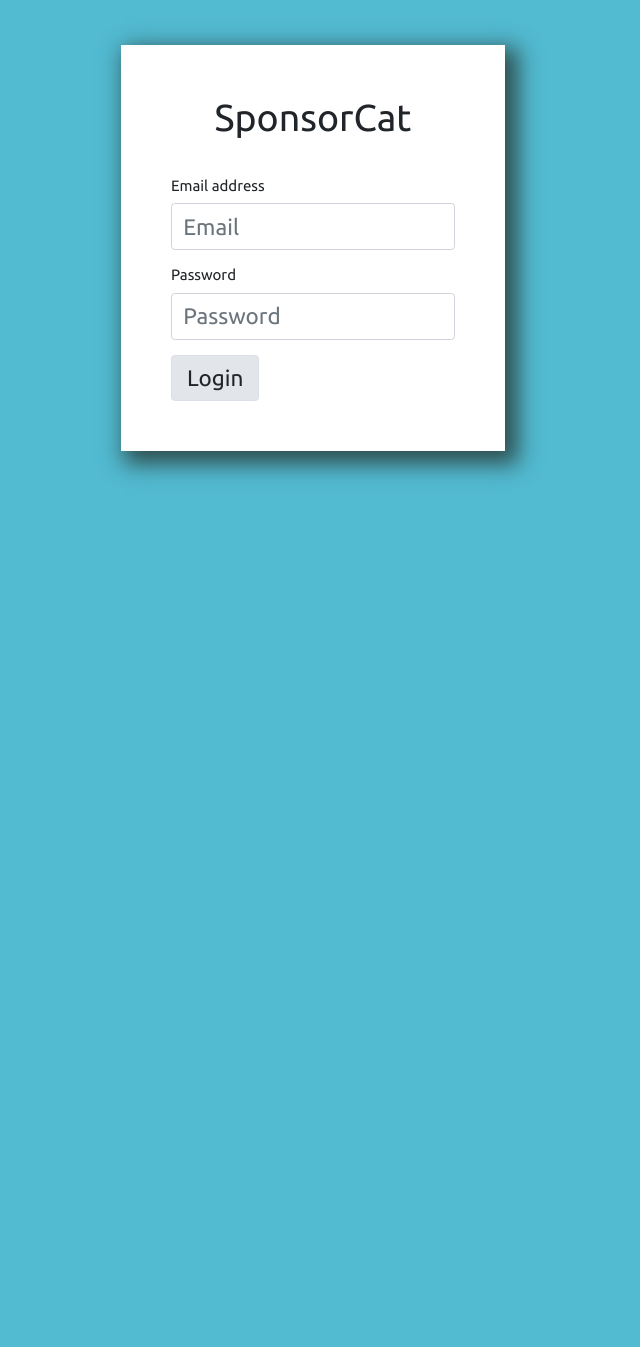
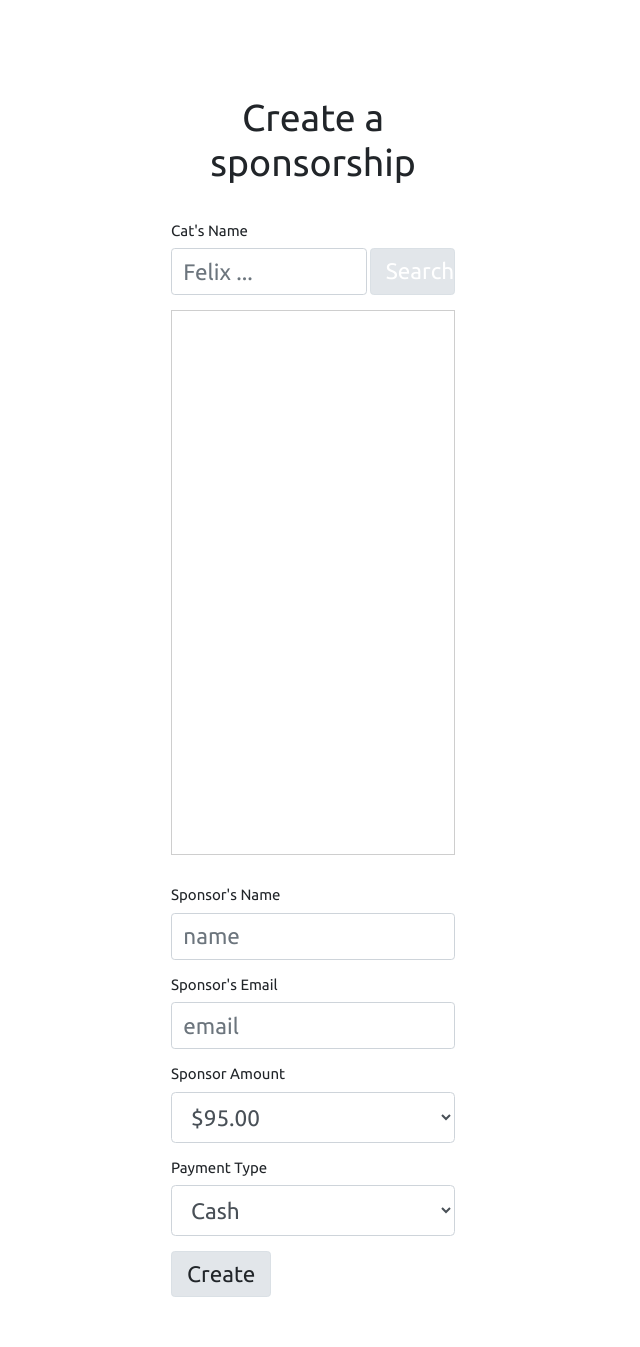
Before and after one commit to amberheilman/sponsor-cat, a Flask app: template templates/new-sponsor.html in a window 1280 px wide. Shown: the whole page, without its empty margins (327-967 px from the left). Before the commit the page ends 478 px from the top, so only its background shows below. Run offline with Flask 2, Linux system fonts and the light colour scheme; the template is opened without the code that fills it, so the values that code supplies are empty; parts of the project's set-up code (start-up, migrations or seed data) failed here and were passed over; some libraries are stand-ins or nearby versions.

Commit message:
add manual sponsorship

```diff
--- a/app.py
+++ b/app.py
@@ -4,9 +4,11 @@ import hashlib
 import json
 from logging.config import dictConfig
 import os
+import socket
 import urllib
 
 from apiclient import discovery
+import arrow
 from cryptography.fernet import Fernet
 from oauth2client.client import flow_from_clientsecrets
 from google.auth.transport.requests import Request
@@ -18,11 +20,13 @@ from flask_cors import CORS
 from flask_login import LoginManager, login_user, login_required, logout_user
 import psycopg2
 from psycopg2.extras import RealDictCursor
+import requests
 import sentry_sdk
 from sentry_sdk.integrations.flask import FlaskIntegration
 from wtforms import Form, StringField, PasswordField, validators
 import uuid
 import waitress
+import yarl
 
 
 SENTRY_DSN = os.environ.get('SENTRY_DSN')
@@ -52,8 +56,13 @@ app.config.from_mapping({
     "PREFERRED_URL_SCHEME": "https"
 })
 SCHEME = os.environ.get('SCHEME', 'https')
+BASE_PETFINDER_URL = yarl.URL(
+    'https://api.petfinder.com/v2/animals').with_query(
+    {'organization': 'PA16', 'status': 'adoptable'})
 BASE_SPONSOR_JOURNEY_URL = os.environ.get('BASE_SPONSOR_JOURNEY_URL',
                                           'http://localhost:9999')
+PETFINDER_CLIENT_ID = os.environ['PETFINDER_CLIENT_ID']
+PETFINDER_CLIENT_SECRET = os.environ['PETFINDER_CLIENT_SECRET']
 CREDENTIALS_SECRET = os.environ.get('CREDENTIALS_SECRET', 'secret')
 TRUSTED_ORIGINS = os.environ.get('TRUSTED_ORIGINS', 'localhost 127.0.0.1')
 CORS(app, resources={r"/sponsor/": {"origins": TRUSTED_ORIGINS,
@@ -72,6 +81,13 @@ INSERT_SPONSORSHIP = ('INSERT INTO sponsorships (id, sponsored_at, '
                       '            cat_self_link, cat_img, cat_name,'
                       '            petfinder_id)'
                       '     VALUES (%s, %s, %s, %s, %s, %s, %s, %s, %s, %s)')
+INSERT_MANUAL_SPONSORSHIP = ('INSERT INTO sponsorships (id, sponsored_at, '
+                             '            sponsor_amount, payment_type,'
+                             '            name, email, cat_self_link, '
+                             '            cat_img, cat_name,'
+                             '            petfinder_id)'
+                             '     VALUES (%s, %s, %s, %s, %s, %s, %s,'
+                             '             %s, %s, %s)')
 SELECT_SPONSORSHIPS = 'SELECT * FROM sponsorships ORDER BY sponsored_at DESC'
 SELECT_SPONSORSHIPS_BY_ID = ('SELECT petfinder_id FROM sponsorships'
                              ' WHERE petfinder_id IN ({})')
@@ -125,6 +141,126 @@ def login():
                                  scheme=scheme,
                                  _next='/',
                                  error=error)
+
+
+def make_petfinder_request(url):
+    try:
+        token_response = requests.post(
+            'https://api.petfinder.com/v2/oauth2/token',
+            headers={'Content-Type': 'application/x-www-form-urlencoded'},
+            data={'grant_type': 'client_credentials',
+                  'client_id': PETFINDER_CLIENT_ID,
+                  'client_secret': PETFINDER_CLIENT_SECRET},
+            timeout=(3.05, 3))
+    except (OSError, socket.error, requests.exceptions.RequestException) as e:
+        app.logger.warning('Error making request to url:%r error:%r', url, e)
+        return
+
+    if token_response.status_code != 200:
+        app.logger.warning('Error retrieving new token: %r',
+                           token_response.content)
+        return
+    else:
+        token = token_response.json()['access_token']
+        app.logger.info('Getting url %s', url)
+        response = requests.get(url,
+                                headers={'Authorization': f'Bearer {token}'},
+                                timeout=(3.05, 3))
+        if response.status_code != 200:
+            app.logger.warning('Error making request to url:%r error:%r',
+                               url,
+                               token_response.content)
+            return
+    return response.json()
+
+
+@app.route("/cat/search", methods=['GET'])
+@login_required
+def search():
+    name = flask.request.args.get('name', '')
+    if not name:
+        return flask.render_template_string('<p>No Results</p>')
+    url = yarl.URL(BASE_PETFINDER_URL).update_query({'name': name})
+    app.logger.debug('Finding cats by name: %r', name)
+    cats = make_petfinder_request(str(url))
+    if not cats.get('animals'):
+        return flask.render_template_string('<p>No Results</p>')
+
+    app.logger.debug('Retrieved cat names: %r',
+                     [cat['name'] for cat in cats['animals']])
+    return flask.render_template_string(
+        """
+          {% for cat in cats %}
+            <div class="card img-item" style="width: 18rem;">
+              <img class="card-img-top" src="{{ cat['photos'][0]['medium'] }}" alt="{{ cat['name'] }}">
+              <div class="card-body">
+                <h5 class="card-title">{{ cat['name'] }}</h5>
+                <p class="card-text">{{ cat['description'] }}</p>
+                <input type="hidden" name="cat_img" value="{{ cat['photos'][0]['medium'] }}">
+                <input type="hidden" name="cat_self_link" value="{{ cat['url'] }}">
+                <input type="hidden" name="petfinder_id" value="{{ cat['id'] }}">
+                <div class="btn btn-primary" onclick="select_cat(this, '{{ cat['name'] }}')">Select</div>
+              </div>
+            </div>
+          {% endfor %}
+        """, cats=cats['animals'])
+
+
+@app.route("/sponsor", methods=['GET'])
+@login_required
+def get_sponsor_form():
+    cats = make_petfinder_request(BASE_PETFINDER_URL)
+    return flask.render_template('new-sponsor.html', cats=cats['animals'],
+                                 scheme=SCHEME)
+
+
+@app.route("/admin/sponsor", methods=['GET', 'POST'])
+@login_required
+def manual_sponsor():
+    error = None
+    if flask.request.method == 'POST':
+        form = SponsorForm(formdata=flask.request.form)
+        app.logger.debug('form fields: %r', flask.request.form)
+        valid = form.validate()
+        if valid:
+            body = flask.request.form
+            sponsor_id = str(uuid.uuid4())
+            execute_sql({'sql': INSERT_MANUAL_SPONSORSHIP,
+                         'values': (sponsor_id,
+                                    body.get('create_time',
+                                             arrow.utcnow().isoformat()),
+                                    body['sponsor_amount'],
+                                    body['payment_type'],
+                                    body['given_name'],
+                                    body['email'],
+                                    body['cat_self_link'],
+                                    body['cat_img'],
+                                    body['cat_name'],
+                                    body['petfinder_id'])})
+            notify_of_sponsorship(sponsor_id, **body)
+            return flask.redirect(flask.url_for('index', _scheme=SCHEME,
+                                                _external=True))
+        else:
+            error = 'Invalid submission'
+            app.logger.info('manual sponsorship failed')
+    cats = make_petfinder_request(BASE_PETFINDER_URL)
+    return flask.render_template('new-sponsor.html', cats=cats['animals'],
+                                 scheme=SCHEME,
+                                 error=error)
+
+
+def notify_of_sponsorship(sponsor_id, **body):
+    send_email(body['email'],
+               'thank-you-email',
+               f"Thank you for sponsoring {body['cat_name']}",
+               signup_url=f'{BASE_SPONSOR_JOURNEY_URL}/{sponsor_id}',
+               **body)
+    recipients = ', '.join([row[1] for row in execute_sql(
+        {'sql': SELECT_RECIPIENTS, 'fetchall': True})])
+    app.logger.info('Informing recipients of sponsorship: %r', recipients)
+    send_email(recipients, 'recipient-email',
+               f"{body['cat_name']} is sponsored!",
+               **body)
 
 
 @app.route("/sponsor", methods=['POST', 'OPTIONS'])
@@ -424,6 +560,22 @@ class User:
         return str(uuid.uuid4())
 
 
+class SponsorForm(Form):
+    cat_img = StringField('Cat Image', [validators.url(),
+                                        validators.DataRequired()])
+    cat_self_link = StringField('Cat Self Link', [validators.url(),
+                                                  validators.DataRequired()])
+    petfinder_id = StringField('Petfinder ID', [validators.DataRequired()])
+    given_name = StringField('Given Name', [validators.DataRequired()])
+    email = StringField('Email Address', [validators.Length(min=6, max=35)])
+    sponsor_amount = StringField('Sponsor Amount',
+                                 [validators.DataRequired(),
+                                  validators.AnyOf('95.00', '105.00')])
+    payment_type = StringField('Payment Type',
+                               [validators.DataRequired(),
+                                validators.AnyOf('cash', 'check')])
+
+
 class LoginForm(Form):
     email = StringField('Email Address', [validators.Length(min=6, max=35)])
     password = PasswordField('Password', [validators.DataRequired()])
--- a/db/000_base.sql
+++ b/db/000_v000_to_v100.sql
@@ -1,4 +1,3 @@
--- version 1.0.0 --
 CREATE TABLE IF NOT EXISTS sponsorships
 (
     id              UUID PRIMARY KEY NOT NULL,
@@ -37,6 +36,3 @@ CREATE TABLE IF NOT EXISTS credentials
     created_at  TIMESTAMP WITH TIME ZONE DEFAULT (now() at time zone 'utc'),
     modified_at TIMESTAMP WITH TIME ZONE DEFAULT (now() at time zone 'utc')
 );
-
--- version 1.2.0 --
-ALTER TABLE sponsorships ALTER COLUMN paypal_order_id DROP NOT NULL;
--- /dev/null
+++ b/db/001_v100_to_v110.sql
@@ -0,0 +1,2 @@
+ALTER TABLE sponsorships ALTER COLUMN paypal_order_id DROP NOT NULL;
+ALTER TABLE sponsorships ADD COLUMN payment_type TEXT DEFAULT 'paypal';
--- a/requirements.txt
+++ b/requirements.txt
@@ -1,3 +1,4 @@
+arrow
 cryptography
 flask
 flask-cors
@@ -11,3 +12,4 @@ psycopg2
 requests
 sentry-sdk[flask]==0.11.2
 waitress
+yarl
--- a/setup.py
+++ b/setup.py
@@ -14,7 +14,7 @@ except FileNotFoundError:
 
 setup(
     name='sponsorcat',
-    version='1.0.0',
+    version='1.1.0',
     description=DESCRIPTION,
     long_description=long_description,
     long_description_content_type='text/markdown',
--- a/static/new-sponsor.css
+++ b/static/new-sponsor.css
@@ -1,5 +1,4 @@
 html, body {
-    background-color: #52bad1;
     font-family: sans-serif;
     font-family: Ubuntu;
     font-size: 15px;
@@ -8,9 +7,7 @@ html, body {
 .container {
     margin-top: 45px;
     width: 30%;
-    background-color: white;
     padding: 50px;
-    box-shadow: 8px 8px 21px 5px darkslategrey;
 }
 .heading {
     text-align: center;
@@ -18,15 +15,58 @@ html, body {
 .container-login {
     padding-top: 10%;
 }
-@media all and (max-width: 1000px) {
+.cat-results {
+    border: 1px solid #80808063;
+    /*margin: 10px -159% 30px -159%;*/
+    margin-bottom: 30px;
+    height: 545px;
+    max-height: 545px;
+    display: flex;
+    flex-direction: row;
+    overflow: scroll;
+    scroll-direction: horizontal;
+    flex-wrap: nowrap;
+}
+.card {
+    margin: 10px 3px 10px 3px;
+    min-width: 300px;
+    height: 500px;
+}
+.form-elem-sm {
+    max-width: 69%;
+    width: 69%;
+}
+.card img {
+    width: 300px;
+    object-fit: cover;
+    max-height: 300px;
+    height: 300px;
+}
+.form-row {
+    width: 100%;
+    flex-direction: row;
+    margin-left: 0;
+}
+.form-row a {
+    max-width: 30%;
+    width: 30%;
+    margin-left: 1%;
+}
+@media all and (max-width: 1200px) {
     .container {
         width: 70%;
+    }
+    .cat-results {
+        margin: 10px 0 30px 0;
     }
 }
 
 @media all and (max-width: 500px) {
     .container {
         width: 100%;
+    }
+    .cat-results {
+        margin: 10px 0 30px 0;
     }
 }
 .form-control {
--- a/templates/new-sponsor.html
+++ b/templates/new-sponsor.html
@@ -6,16 +6,40 @@
     <meta name="viewport" content="width=device-width, initial-scale=1">
     <meta http-equiv="X-UA-Compatible" content="IE=edge" />
     <link rel="stylesheet" href="https://stackpath.bootstrapcdn.com/bootstrap/4.3.1/css/bootstrap.min.css" integrity="sha384-ggOyR0iXCbMQv3Xipma34MD+dH/1fQ784/j6cY/iJTQUOhcWr7x9JvoRxT2MZw1T" crossorigin="anonymous">
-    <link rel="stylesheet" href="{{ url_for('static', filename='login.css', _external=True, _scheme=scheme) }}">
+    <link rel="stylesheet" href="{{ url_for('static', filename='new-sponsor.css', _external=True, _scheme=scheme) }}">
     <link href="https://fonts.googleapis.com/css?family=Ubuntu" rel="stylesheet">
     <link rel="apple-touch-icon" sizes="180x180" href="{{ url_for('static', filename='favicon.ico', _external=True, _scheme=scheme) }}">
     <link rel="icon" type="image/png" href="{{ url_for('static', filename='favicon.ico', _external=True, _scheme=scheme) }}" sizes="32x32">
     <link rel="icon" type="image/png" href="{{ url_for('static', filename='favicon.ico', _external=True, _scheme=scheme) }}" sizes="16x16">
     <link rel="mask-icon" href="{{ url_for('static', filename='favicon.ico', _external=True, _scheme=scheme) }}" color="#5bbad5">
+    <script>
+        function search_cats() {
+            let cat_name = document.getElementById("cat-name").value;
+            let url = new URL("{{ url_for('search', _external=True, _scheme=scheme) }}");
+            url.searchParams.append('name', cat_name);
+
+            return fetch(url.toString()).then(function(response) {
+                return response.text().then(function(text) {
+                  document.getElementById("cat-results").innerHTML = text;
+                })
+            });
+        }
+        function select_cat(btn, name) {
+            {# remove selected from other divs #}
+            var childBtns = document.getElementById('cat-results').getElementsByClassName('btn');
+            for( i=0; i< childBtns.length; i++ ) {
+                childBtns[i].innerText = "Select";
+                childBtns[i].style.backgroundColor = "#e2e6ea";
+            }
+            document.getElementById('cat-name').value = name;
+            btn.innerText = "Selected";
+            btn.style.backgroundColor = "green";
+        }
+    </script>
 </head>
 <body>
   <div class="container">
-      <h1 class="heading">SponsorCat</h1>
+      <h1 class="heading">Create a sponsorship</h1>
       <div class="container-login">
           {% if error %}
             <div class="alert alert-danger" role="alert">
@@ -23,15 +47,58 @@
             </div>
           {% endif %}
         <form action="" method=post>
+
           <div class="form-group">
-            <label for="exampleInputEmail1">Email address</label>
-            <input type="email" class="form-control" id="exampleInputEmail1" aria-describedby="emailHelp" placeholder="Email" name="email">
+            <label for="catName">Cat's Name</label>
+              <div class="form-row">
+                <input id="cat-name" class="form-control form-elem-sm" type="text" class="form-control" id="catName" placeholder="Felix ..." name="cat_name">
+                <a href="#" class="btn btn-primary" onclick="search_cats()">Search</a>
+              </div>
           </div>
+
+          <div id="cat-results" class="cat-results">
+              {% for cat in cats %}
+                <div class="card img-item" style="width: 18rem;">
+                  <img class="card-img-top" src="{{ cat['photos'][0]['medium'] }}" alt="{{ cat['name'] }}">
+                  <div class="card-body">
+                    <h5 class="card-title">{{ cat['name'] }}</h5>
+                    <p class="card-text">{{ cat['description'] }}</p>
+                    <input type="hidden" name="cat_img" value="{{ cat['photos'][0]['medium'] }}">
+                    <input type="hidden" name="cat_self_link" value="{{ cat['url'] }}">
+                    <input type="hidden" name="petfinder_id" value="{{ cat['id'] }}">
+                    <div class="btn btn-primary" onclick="select_cat(this, '{{ cat['name'] }}')">Select</div>
+                  </div>
+                </div>
+              {% endfor %}
+          </div>
+
           <div class="form-group">
-            <label for="exampleInputPassword1">Password</label>
-            <input type="password" class="form-control" id="exampleInputPassword1" placeholder="Password" name="password">
+            <label for="sponsorName">Sponsor's Name</label>
+            <input type="text" class="form-control" id="sponsorName" name="given_name" placeholder="name">
           </div>
-          <button type="submit" class="btn btn-light">Login</button>
+
+          <div class="form-group">
+            <label for="sponsorEmail">Sponsor's Email</label>
+            <input type="email" class="form-control" id="sponsorEmail" name="email" placeholder="email">
+          </div>
+
+          <div class="form-group">
+            <label for="sponsorAmount">Sponsor Amount</label>
+            <select class="form-control form-control-lg" id="sponsorAmount" name="sponsor_amount">
+              <option value="95.00" selected>$95.00</option>
+              <option value="105.00">$105.00</option>
+            </select>
+          </div>
+
+          <div class="form-group">
+            <label for="paymentType">Payment Type</label>
+            <select class="form-control form-control-lg" id="paymentType" name="payment_type">
+              <option value="cash" selected>Cash</option>
+              <option value="check">Check</option>
+            </select>
+          </div>
+
+          <button type="submit" class="btn btn-light">Create</button>
           <input type=hidden value="{{ _next or '' }}" name=next>
         </form>
       </div>
```
Also changed, not shown: templates/index.html (+7 -1 lines), CHANGELOG.md (added), README.md.
